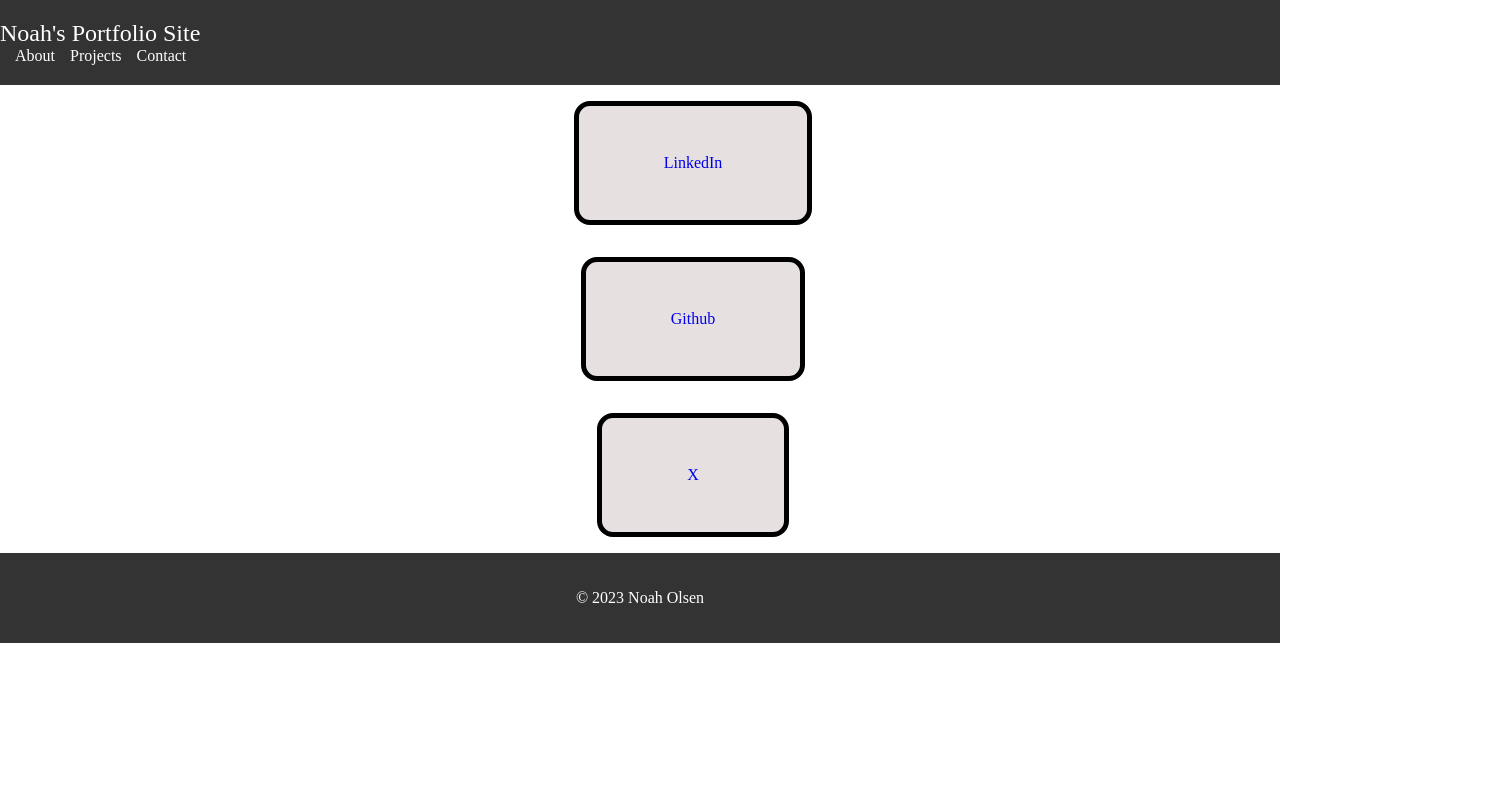
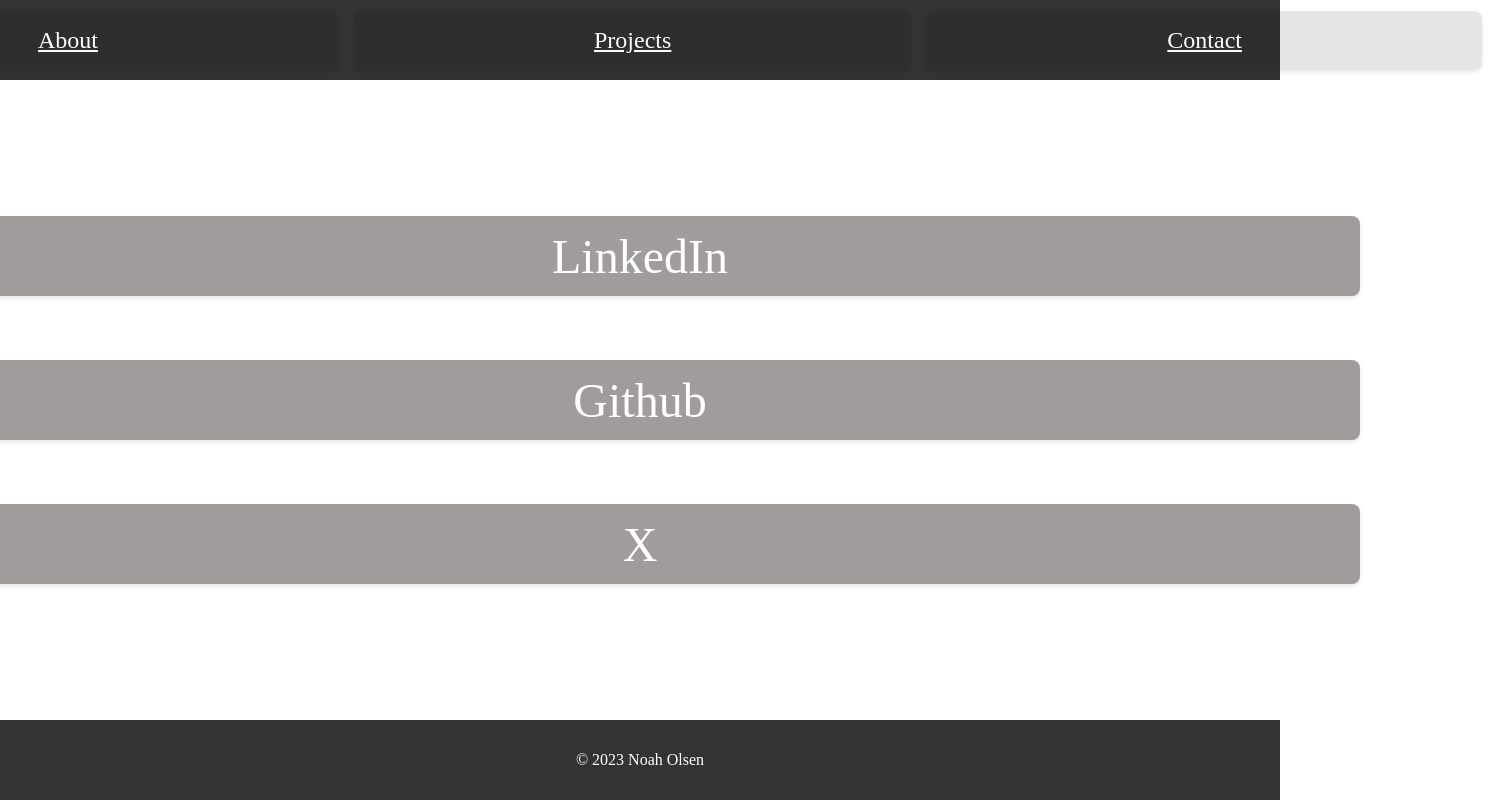
Before and after one commit to noah23olsen/portfolio-site, a Vue app: page /contact in a window 1280 px wide. Shown: the whole page, 1490 px wide, since content can reach past the window. Built offline with nearby package versions, Linux system fonts and the light colour scheme.

Commit message:
changes to aboutme, projects, contact, navbar, styling

```diff
--- a/src/components/AboutMe.vue
+++ b/src/components/AboutMe.vue
@@ -5,7 +5,7 @@
       <section class="about-me">
         <div class="about-me-content">
           <div class ="wip-content">
-          <h1 class ="wiph1">Note: this site is a work in progress 8/24/2023</h1>
+          <h1 class ="wiph1">Note: this site is a work in progress 8/31/2023</h1>
           </div>
           <h1>About Me</h1>
           <p>
@@ -83,7 +83,7 @@
 }
 
 .about-me p {
-  font-size: 1.2em;
+  font-size: 1.5em;
 }
 
 .about-me-image img {
--- a/src/components/ContactNoah.vue
+++ b/src/components/ContactNoah.vue
@@ -3,17 +3,17 @@
     <section class="contact-section">
         <a href="https://www.linkedin.com/in/noaholsen-/">
         <div class="site-link">
-            <p>LinkedIn</p>
+            <p class="siteText">LinkedIn</p>
         </div>
         </a>
         <a href="https://github.com/noah23olsen">
         <div class="site-link">
-            <p>Github</p>
+            <p class="siteText">Github</p>
         </div>
         </a>
         <a href="https://twitter.com/sirNoahOlsen">
         <div class="site-link">
-            <p>X</p>
+            <p class="siteText">X</p>
         </div>
         </a>
     </section>
@@ -27,27 +27,32 @@
 </script>
 
 <style>
-div.site-link{
-    display:flex;
-     justify-content: center;
-    align-items: center;
-    text-align: center;
-    padding:2rem;
-    border:5px solid black;
-    width:100%;;
-    margin:1rem;
-    border-radius: 1rem;
-    background-color:rgba(168, 147, 147, 0.292);
+.site-link {
+  display: flex;
+  justify-content: center;
+  align-items: center;
+  width: 90rem; /* Adjust the width to your desired value */
+  height: 5rem; /* Adjust the height to your desired value */
+  background-color: #a09c9c;
+  color: white;
+  margin: 2rem;
+  border-radius: 0.5rem;
+  box-shadow: 0 2px 4px rgba(0, 0, 0, 0.1);
+  transition: background-color 0.3s ease;
 }
-div.site-link:hover{
-    background-color:white;
 
+.site-link:hover {
+  cursor: pointer;
+  background-color: #9c8f8f; /* Change the color to your desired shade */
+  box-shadow: 0 4px 8px rgba(0, 0, 0, 0.2);
 }
 .contact-section{
     display:flex;
     flex-direction: column;
     justify-content: center;
     align-items:center;
+    min-height: 80vh;
+
 }
 a{
     text-decoration: none;
@@ -55,5 +60,8 @@
 a:hover{
     text-decoration: underline;
 }
+p.siteText{
+    font-size:3rem;
+}
 
 </style>
--- a/src/components/Footer.vue
+++ b/src/components/Footer.vue
@@ -3,7 +3,7 @@
   <!-- Footer -->
   <footer class="footer">
     <div class="container">
-      <p>&copy; 2023 Noah Olsen</p>
+      <p class="footerText">&copy; 2023 Noah Olsen</p>
     </div>
   </footer>
 </template>
@@ -17,9 +17,17 @@
 <style scoped>
 .footer {
   background-color: #333;
-  padding: 20px 0;
   text-align: center;
+  height: 5rem;
+  bottom: 0;
+  left:0;
   color: white;
   text-decoration: none;
+  width:100%;
+  position:fixed;
+  display: flex;
+  align-items: center;
+  justify-content: center
 }
+
 </style>
--- a/src/components/NavBar.vue
+++ b/src/components/NavBar.vue
@@ -1,13 +1,12 @@
 <template>
-  <!-- Navbar -->
+  <!-- <router-link class="nav-link" :to="{name: 'AboutMeName'}">Noah's Portfolio Site</router-link> -->
   <nav class="navbar">
     <div class="container">
-      <a href="#" class="logo">Noah's Portfolio Site</a>
       <div class="nav-links">
-        <router-link class="nav-link" :to="{name: 'AboutMeName'}">About</router-link>
-        <router-link class="nav-link" :to="{name: 'NoahsProjectsName'}">Projects</router-link>
-         <router-link class="nav-link" :to="{name: 'ContactNoah'}">Contact</router-link>
-      </div>
+        <div class="nav-link" @click="$router.push({ name: 'AboutMeName' })">About</div>
+        <div class="nav-link" @click="$router.push({ name: 'NoahsProjectsName' })">Projects</div>
+        <div class="nav-link" @click="$router.push({ name: 'ContactNoah' })">Contact</div>
+      </div> <!-- Add this closing div tag -->
     </div>
   </nav>
 </template>
@@ -20,26 +19,43 @@
 
 <style scoped>
 .navbar {
-  background-color: #333; /* Change navbar background color */
-  padding: 20px 0;
-  width:100%;
-  overflow-x:hidden;
+  background-color: #333;
+  display: flex;
+  justify-content: center;
+  height: 5rem;
+  align-items: center;
 }
+.nav-links{
+  display: flex;
+  flex-direction: row;
+  justify-content: space-between;
+}
+.nav-link {
+  background-color:rgba(0, 0, 0, 0.1);
+  flex: 1;
+  color: white;
+  margin: 0.5rem;
+  padding: 1rem;
+  padding-left: 15rem;
+  padding-right: 15rem;
+  border-radius: 0.5rem; /* Add border-radius for a modern look */
+  box-shadow: 0 2px 4px rgba(0, 0, 0, 0.1); /* Add box-shadow for a fancy effect */
+  transition: background-color 0.3s ease; /* Add transition for smooth color change */
+  text-decoration: underline;
+  font-size:1.5rem;
+}
+
+.nav-link:hover {
+  cursor: pointer;
+  background-color: #9e9a9a; /* Change the color to your desired shade */
+  box-shadow: 0 4px 8px rgba(0, 0, 0, 0.2); /* Increase box-shadow on hover */
+}
+
+
+
 @media only screen and (max-width:500px){
   .navbar{
     overflow-x:hidden;
   }
 }
-
-.logo {
-  font-size: 1.5em;
-  color: white; /* Set logo color to white */
-  text-decoration: none;
-}
-
-.nav-link {
-  margin-left: 15px;
-  color: white; /* Set nav link color to white */
-  text-decoration: none;
-}
 </style>
```
